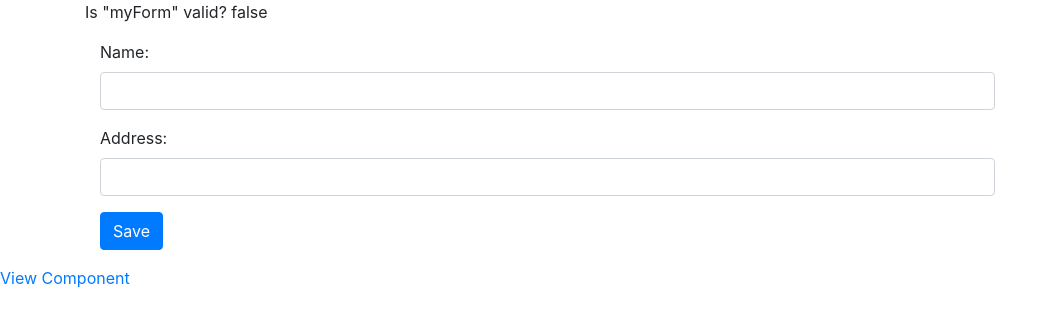
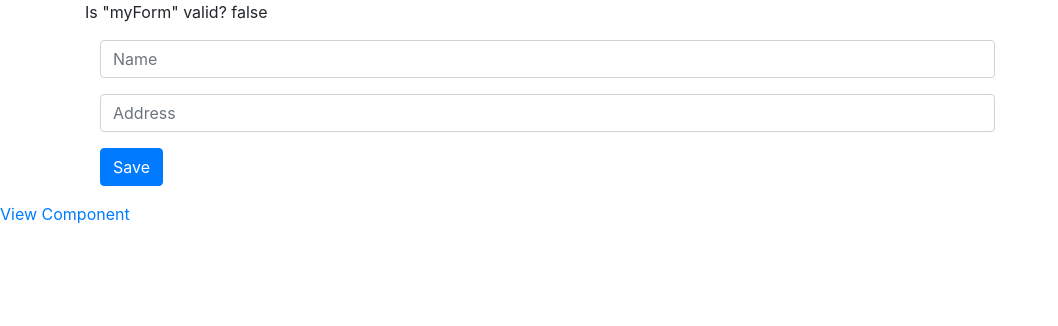
Before and after one commit to LorenzoChiana/BikeSharing, an Angular app: page /ins in a window 1280 px wide. Shown: the top 326 px of the page, without its empty margins (0-1058 px from the left). Built offline with nearby package versions, Linux system fonts and the light colour scheme.

Commit message:
resolved problem

```diff
--- a/src/app/insert-db/insert-db-component/insert-db-component.component.html
+++ b/src/app/insert-db/insert-db-component/insert-db-component.component.html
@@ -1,3 +1,38 @@
+<head>
+  <meta name="viewport" content="width=device-width, initial-scale=1">
+</head>
+<body> <!-- aggiunto-->
+<div class="container">
+<form class="form-horizontal" #userForm="ngForm"   (ngSubmit)="onSave(userForm.value)" novalidate>
+
+  <p>Is "myForm" valid? {{userForm.valid}}</p>
+  <div class="form-content"> <!-- aggiunto-->
+    <div class="form-group">
+      <!--<label class="control-label col-sm-2" for="name">Name:</label>-->
+        <div class="col-sm-10"> <!-- da cambiare il col-sm-10 -->
+          <input name="id" type="hidden" class="form-control"    [(ngModel)]="id" />
+          <input name="name" type="text" class="form-control" required  [(ngModel)]="name" placeholder="Name" />
+        </div>
+    </div>
+    <div class="form-group">
+      <!--<label class="control-label col-sm-2" for="address">Address:</label>-->
+        <div class="col-sm-10">
+          <input name="address" required class="form-control" type="text"  [(ngModel)]="address" placeholder="Address"/>
+        </div>
+    </div>
+  </div> <!-- aggiunto-->
+  <div class="form-group">
+    <div class="col-sm-offset-2 col-sm-10">
+      <input type="submit" class="btn btn-primary" value="{{valbutton}}" />
+    </div>
+  </div>
+</form>
+
+</div>
+
+<a [routerLink]="['/view']" routerLinkActive="active">View Component</a>
+</body> <!-- aggiunto-->
+<!--
 <head>
   <meta name="viewport" content="width=device-width, initial-scale=1">
 </head>
@@ -29,3 +64,4 @@
 </div>
 
 <a [routerLink]="['/view']" routerLinkActive="active">View Component</a>
+-->
--- a/src/app/insert-db/view/view.component.html
+++ b/src/app/insert-db/view/view.component.html
@@ -1,3 +1,37 @@
+<body>
+<div class="container">
+  <div class="table-container" style="overflow: auto;"> <!-- aggiunto-->
+    <table class="table">
+      <thead>
+        <tr>
+          <td>Id</td>
+          <td>Name</td>
+          <td>Address</td>
+          <td>Edit</td>
+          <td>Delete</td>
+        </tr>
+      </thead>
+      <tbody>
+        <tr *ngFor="let kk of Repdata;let ind = index">
+
+          <td>{{ind + 1}}</td>
+          <td>{{kk.name}}</td>
+          <td>{{kk.address}}</td>
+
+          <td><a (click)="delete(kk._id)" style="color:blueviolet">Delete</a></td>
+
+          <td><a [routerLink]="['/edit', kk._id, kk.name, kk.address]" routerLinkActive="active">Edit Component</a></td>
+
+          <td><a [routerLink]="['/detail', ind]" routerLinkActive="active">Detail Component</a></td>
+        </tr>
+      </tbody>
+    </table>
+  </div> <!-- aggiunto-->
+  <button (click)="goBack()">go back</button> <!-- spostato-->
+</div>
+</body> <!-- aggiunto-->
+
+<!--
 <div class="container">
   <table class="table">
     <thead>
@@ -26,3 +60,4 @@
     <button (click)="goBack()">go back</button>
   </table>
 </div>
+-->
```
